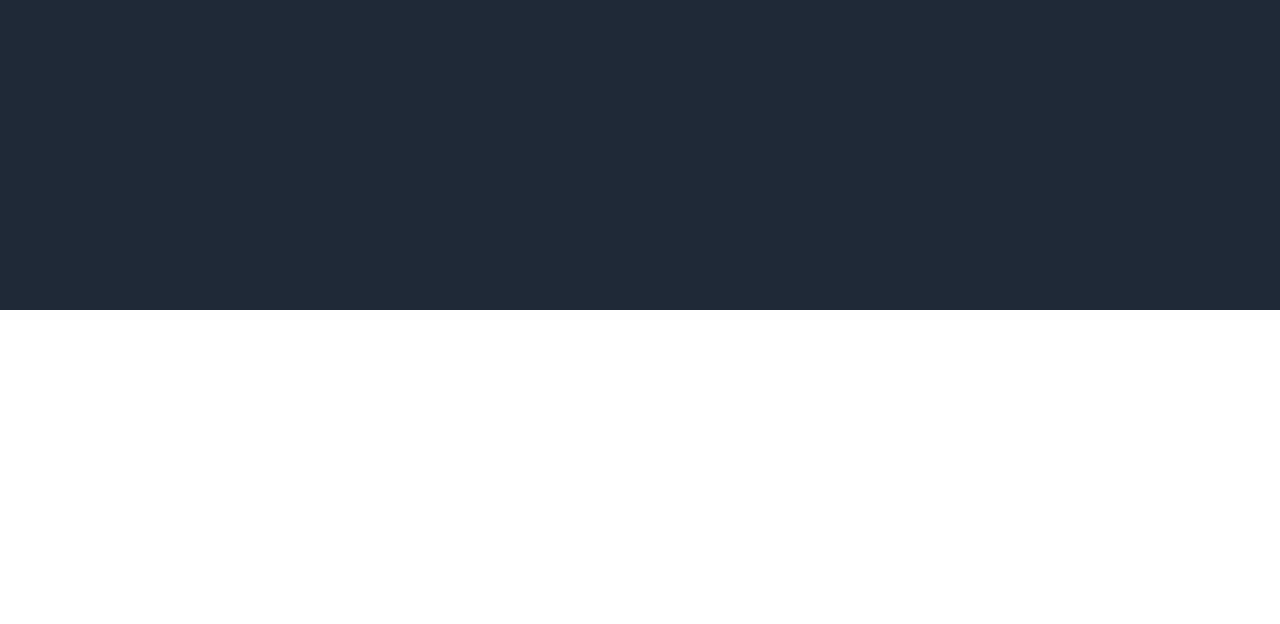
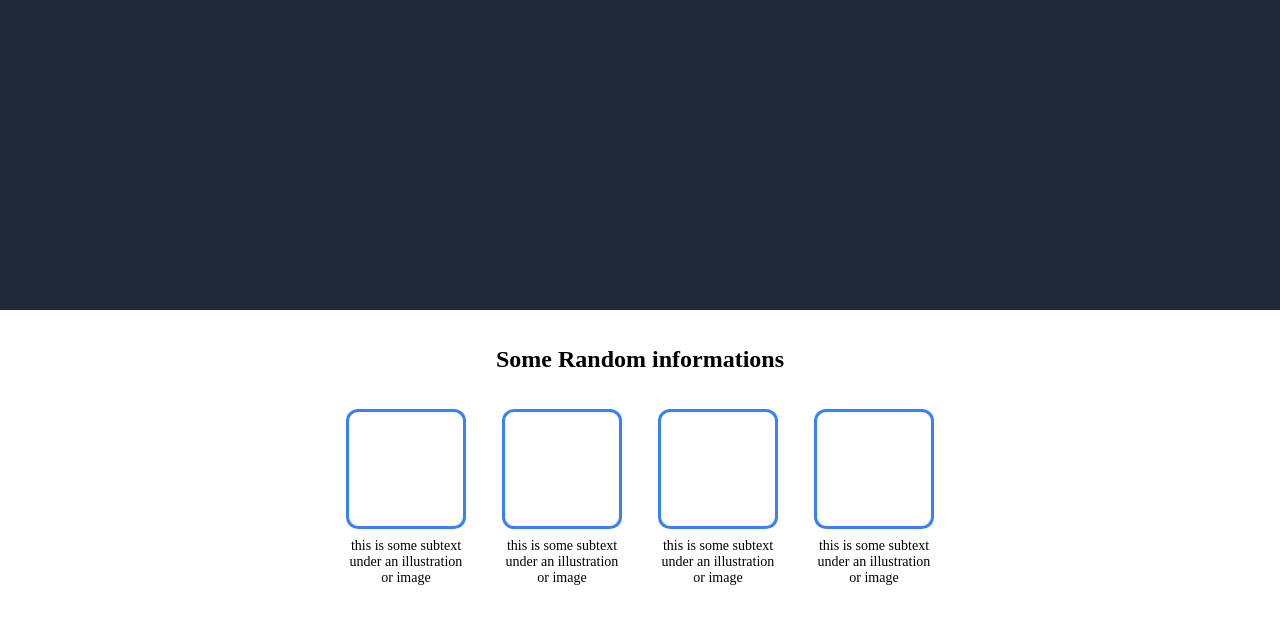
Before and after one commit to jrome3920/odin-landing_page, a plain HTML site: page index.html in a window 1280 px wide. Shown: the part 490-1114 px from the top of the page. Before the commit the page ends 881 px from the top, so only its background shows below. Drawn offline with Linux system fonts and the light colour scheme.

Commit message:
Created Information section and set css styling. Moved/Modified content-wrapper 100vh height styling

```diff
--- a/index.html
+++ b/index.html
@@ -38,6 +38,31 @@
             </div>
         </div>
     </div>
+
+    <!------------Informations-------------->
+    <div class="content-wrapper">
+        <div class="informations">
+            <h1>Some Random informations</h1>
+            <div class="info-illustrations">
+                <div class="ill-item">
+                    <div class="illustration"></div>
+                    <p>this is some subtext under an illustration or image</p>
+                </div>
+                <div class="ill-item">
+                    <div class="illustration"></div>
+                    <p>this is some subtext under an illustration or image</p>
+                </div>
+                <div class="ill-item">
+                    <div class="illustration"></div>
+                    <p>this is some subtext under an illustration or image</p>
+                </div>
+                <div class="ill-item">
+                    <div class="illustration"></div>
+                    <p>this is some subtext under an illustration or image</p>
+                </div>
+            </div>
+        </div>
+    </div>
 </body>
 
 </html>
--- a/style.css
+++ b/style.css
@@ -8,6 +8,9 @@
 .content-wrapper{
     max-width: 1000px;
     margin: auto;
+}
+
+.hero .content-wrapper{
     height: 100vh;
 }
 
@@ -51,7 +54,7 @@ li{
     margin-left: 1rem;
 }
 
-h1.header-logo{
+h1{
     font-size: 24px;
 }
 
@@ -107,3 +110,35 @@ button{
     color: #fff;
     cursor: pointer;
 }
+
+/* -------------Informations------------ */
+
+.informations{
+    height: 500px;
+}
+
+.informations h1{
+    text-align: center;
+    color: #000;
+    margin: 2rem 0;
+}
+
+.info-illustrations{
+    display: grid;
+    grid-template-columns: repeat(4, 120px);
+    justify-content: center;
+    gap: 2rem;
+}
+
+.illustration{
+    border: 3px solid #3882F6;
+    border-radius: 12px;
+    width: 120px;
+    height: 120px;
+}
+
+.ill-item p{
+    margin-top: .5rem;
+    font-size: 14px;
+    text-align: center;
+}
```
